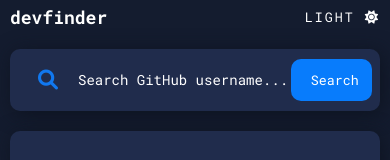
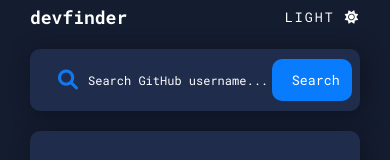
Before and after one commit to angyRincon/github-user-search-app, a React (Create React App) app: page / in a window 390 px wide. Shown: the part 135-295 px from the top of the page. Built offline with nearby package versions, Linux system fonts and the light colour scheme; no server answers.

Commit message:
Fixed responsive mobile design

```diff
--- a/src/index.css
+++ b/src/index.css
@@ -278,7 +278,7 @@
 @media (max-width: 520px) {
     .container {
         display: grid;
-        grid-template-columns: repeat(1, 370px);
+        grid-template-columns: repeat(1, 330px);
     }
 
     .card .box .details {
@@ -291,4 +291,10 @@
     {
         font-size: 14px;
     }
+
+    .search input {
+        font-size: 12px;
+        margin-left: -10px;
+    }
+
 }
```
